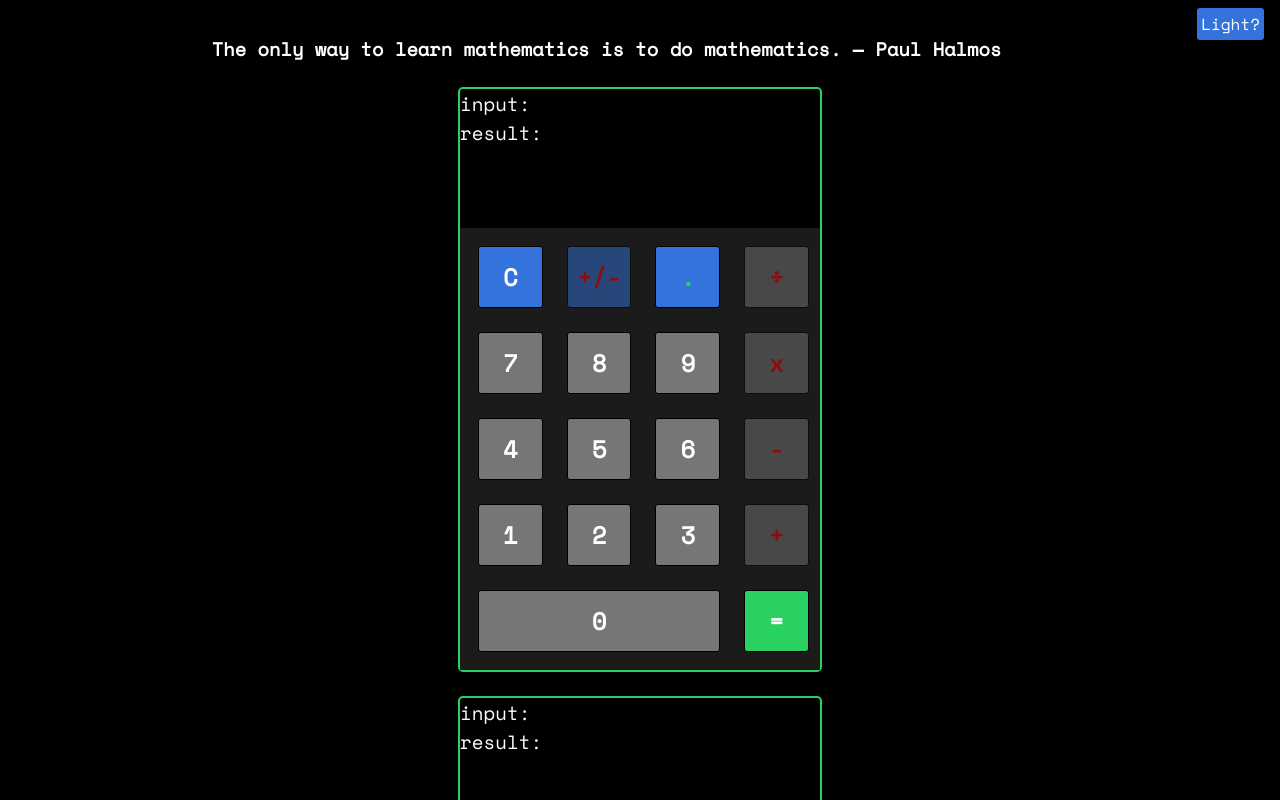
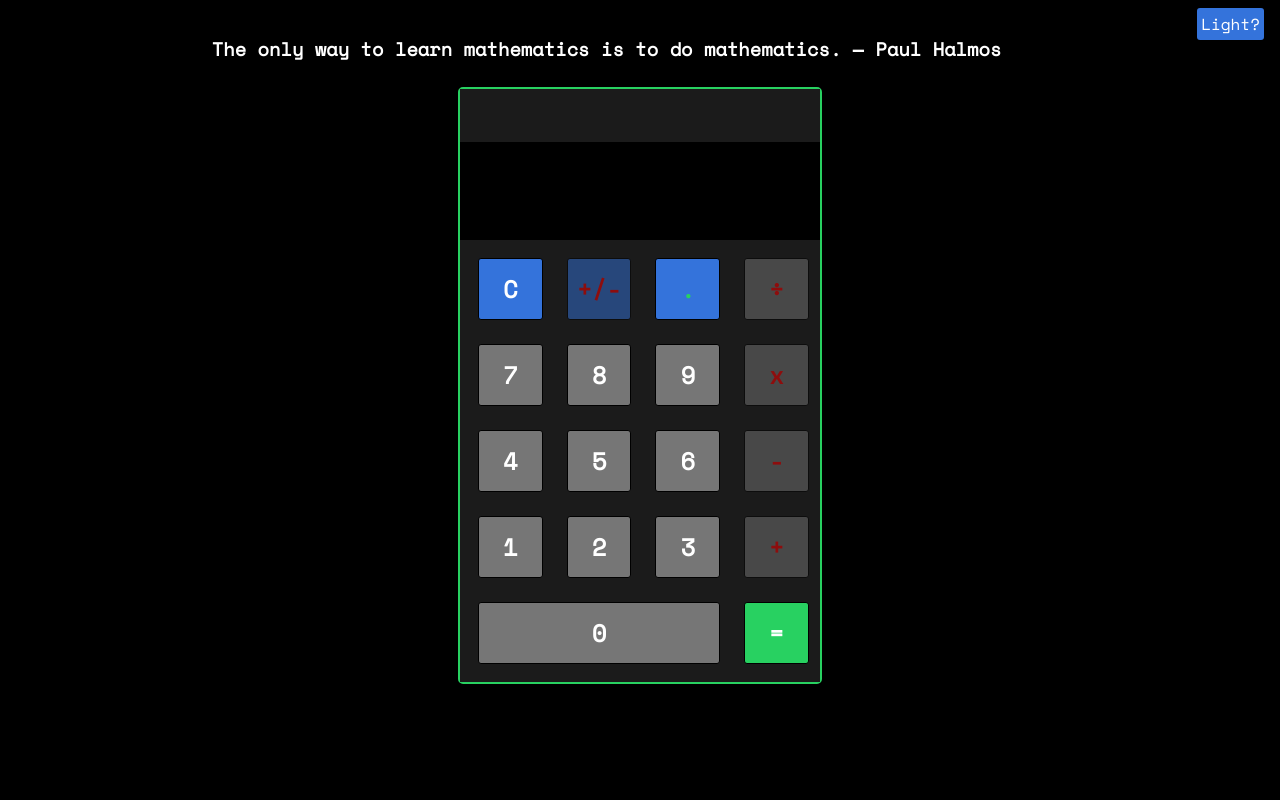
Before and after one commit to ethyl2/calculator, a React (Create React App) app: page / in a window 1280 px wide. Shown: the top 800 px of the page. Built offline with nearby package versions, Linux system fonts and the light colour scheme.

Commit message:
Style: Handling overflow of display

```diff
--- a/src/App.css
+++ b/src/App.css
@@ -47,8 +47,11 @@ button:hover {
 .top-display {
   border-bottom: 2px solid black;
   text-align: right;
-  padding: 0.75em 1em 0.75em 1em;
+  padding: 0.5em 1em 0.75em 1em;
   height: 1em;
+  font-size: 1.75em;
+  overflow-y: hidden;
+  overflow-x: auto;
 }
 
 .input-display {
@@ -59,9 +62,20 @@ button:hover {
 .history-display {
   text-align: right;
   font-size: 0.8em;
-  height: 1em;
+  height: 1.75em;
   padding-right: 1em;
+  padding-top: 0.5em;
+  padding-bottom: 0.5em;
+  overflow-y: hidden;
+  overflow-x: auto;
+  background: #ece9ea;
+  border-bottom: 2px solid black;
 }
+
+.dark-mode .history-display {
+  background: #1b1b1b;
+}
+
 .buttons-area {
   display: grid;
   grid-template-columns: 3fr 1fr;
--- a/src/App.js
+++ b/src/App.js
@@ -1,6 +1,5 @@
 import React from 'react';
 import useDarkMode from './hooks/useDarkMode';
-import Calculator from './components/Calculator';
 import Calculator2 from './components/Calculator2';
 import QuoteBox from './components/QuoteBox';
 import './App.css';
@@ -20,7 +19,6 @@ function App() {
 
       <QuoteBox />
       <Calculator2 />
-      <Calculator />
     </div>
   );
 }
--- a/src/components/Calculator2.js
+++ b/src/components/Calculator2.js
@@ -124,7 +124,7 @@ export default function Calculator2() {
       setInput(-Number(input));
       setTopDisplay(-Number(input));
 
-      let regex = /[\+\-\\\*]/g,
+      let regex = /[+\-\\*]/g,
         result,
         indices = [];
       while ((result = regex.exec(history))) {
@@ -151,8 +151,6 @@ export default function Calculator2() {
 
   return (
     <div className="calculator-box">
-      <div className="input-display">input: {input}</div>
-      <div className="input-display">result: {result}</div>
       <div className="history-display">{history}</div>
       <div className="top-display">{topDisplay}</div>
       <div className="buttons-area">
```
